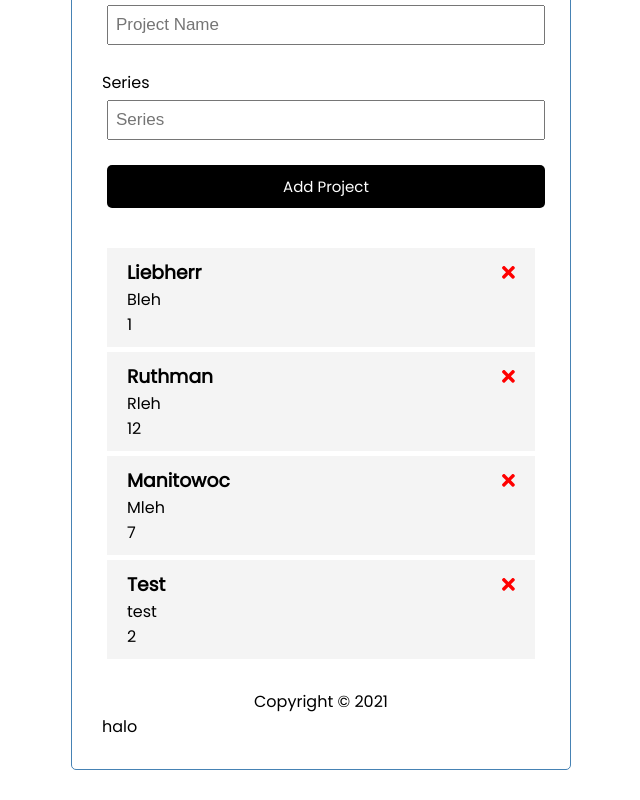
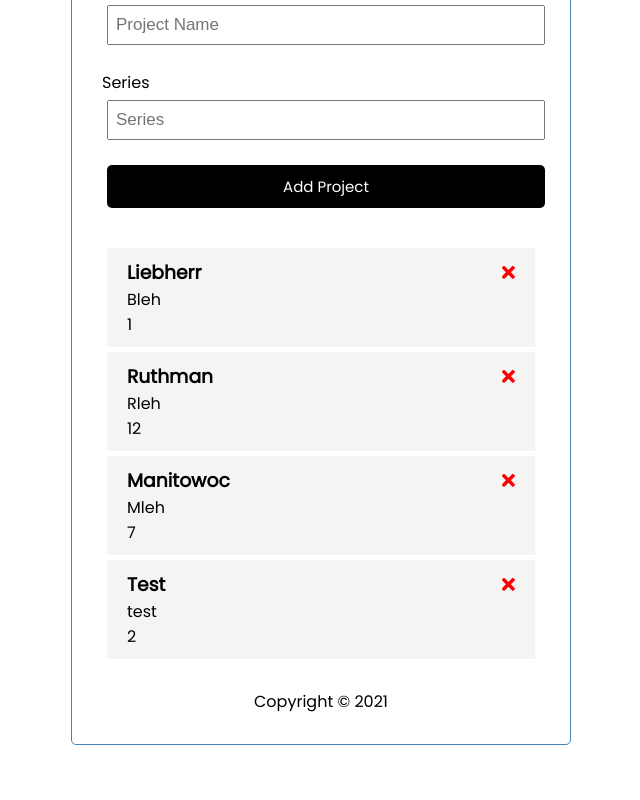
Before and after one commit to dejnus/angularChecklistApp, an Angular app: page / in a window 1280 px wide. Shown: the part 254-1054 px from the top of the page, without its empty margins (319-959 px from the left). After the commit the page ends 1029 px from the top, so only its background shows below. Built offline with nearby package versions, Linux system fonts and the light colour scheme; data requests are answered from the project's data file.

Commit message:
removed p

```diff
--- a/src/app/app.component.html
+++ b/src/app/app.component.html
@@ -2,6 +2,4 @@
   <app-header></app-header>
   <router-outlet></router-outlet>
   <app-footer></app-footer>
-  <p>halo
-  </p>
 </div>
```
